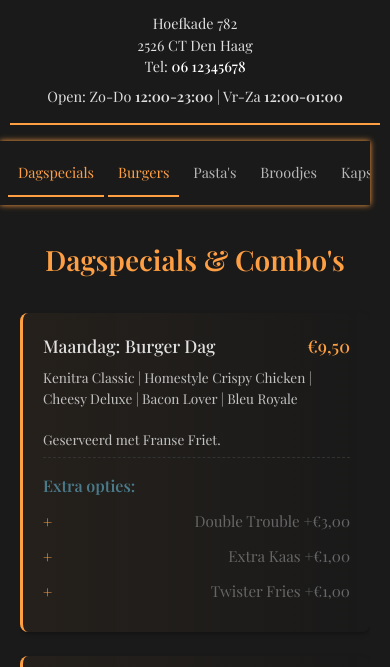
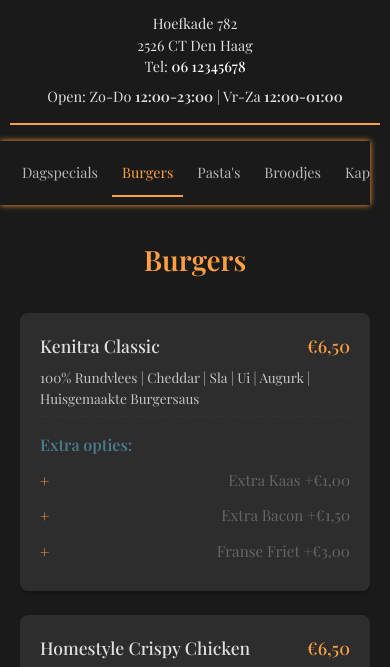
Before and after one commit to Ascheraf/EetCafe-Kenitra, a website: page index.html in a window 390 px wide. Both pictures are taken after a click on the button "Burgers". Shown: the part 109-776 px from the top of the page. Drawn offline with nearby package versions, Linux system fonts and the light colour scheme; a script that the page names is missing.

Commit message:
Add files via upload

```diff
--- a/index.html
+++ b/index.html
@@ -155,7 +155,7 @@
                     </div>
                     <div class="menu-item special-item">
                         <div class=item-header>
-                            <h3>Do: Smashed Taco's</h3>
+                            <h3>Donderdag: Taco's Dag</h3>
                             <span class=price>€10,00</span>
                         </div>
                         <p class=description>2 Smashed Taco's | Sla | Ui | Huisgemaakte Saus | Franse Friet | Saus naar Keuze<br><br> <strong>Alléén op Do Verkrijgbaar.</strong></p>
@@ -168,7 +168,7 @@
                     </div>
                     <div class="menu-item special-item">
                         <div class=item-header>
-                            <h3>Vr: Pasta Dag</h3>
+                            <h3>Vrijdag: Pasta Dag</h3>
                             <span class=price>€11,50</span>
                         </div>
                         <p class=description><em>Pasta naar Keuze + Frisdrank</em></p>
--- a/mobile.js
+++ b/mobile.js
@@ -315,8 +315,7 @@ class MobileEnhancer {
     }
 
     smoothScrollTo(targetY) {
-        const container = document.querySelector('.menu-container');
-        container.scrollTo({
+        window.scrollTo({
             top: targetY,
             behavior: 'smooth'
         });
--- a/script.js
+++ b/script.js
@@ -29,7 +29,7 @@ document.addEventListener('DOMContentLoaded', () => {
                 menuItems.forEach(item => {
                     const title = item.querySelector('h3')?.textContent.toLowerCase() || '';
                     const description = item.querySelector('.description')?.textContent.toLowerCase() || '';
-                    const isMatch = title.includes(searchTerm) || description.includes(searchTerm;
+                    const isMatch = title.includes(searchTerm) || description.includes(searchTerm);
 
                     item.style.display = isMatch ? 'block' : 'none';
                     if (isMatch) {
@@ -79,11 +79,11 @@ document.addEventListener('DOMContentLoaded', () => {
                     }
                 });
 
-                // Smooth scroll to section
-                const section = document.getElementById(category);
-                if (section) {
-                    section.scrollIntoView({ behavior: 'smooth' });
-                }
+                // Removed the scrollIntoView behavior to prevent automatic scrolling when switching menu sections
+                // const section = document.getElementById(category);
+                // if (section) {
+                //     section.scrollIntoView({ behavior: 'smooth' });
+                // }
             });
         });
 
--- a/styles.css
+++ b/styles.css
@@ -131,13 +131,22 @@ body {
 
 .menu-section {
     display: none;
-    animation: fadeIn 0.5s ease;
-    content-visibility: auto;
-    contain-intrinsic-size: 0 500px;
 }
 
 .menu-section.active {
     display: block;
+    animation: fadeIn 0.3s ease-in-out;
+}
+
+@keyframes fadeIn {
+    from {
+        opacity: 0;
+        transform: translateY(10px);
+    }
+    to {
+        opacity: 1;
+        transform: translateY(0);
+    }
 }
 
 .menu-section h2 {
@@ -271,17 +280,6 @@ body {
     font-size: 1rem;
 }
 
-@keyframes fadeIn {
-    from {
-        opacity: 0;
-        transform: translateY(10px);
-    }
-    to {
-        opacity: 1;
-        transform: translateY(0);
-    }
-}
-
 @media (max-width: 768px) {
     :root {
         --container-padding: 0.75rem;
@@ -391,151 +389,6 @@ body {
         padding: 0.75rem 1.25rem;
     }
 
-    .menu-nav {
-        justify-content: flex-start;
-        padding: 0.75rem;
-    }
-}
-
-/* Add smooth scrolling for better user experience */
-html {
-    scroll-behavior: smooth;
-}
-
-/* Improve dark mode text contrast */
-[data-theme="dark"] .description {
-    color: #b0b0b0;  /* Lighter gray for better readability */
-}
-
-/* Performance Optimizations */
-@media (prefers-reduced-motion: reduce) {
-    * {
-        animation: none !important;
-        transition: none !important;
-    }
-}
-
-/* Mobile Performance Optimizations */
-@media screen and (max-width: 768px) {
-    body {
-        overflow-y: auto !important;
-        height: auto !important;
-    }
-
-    .menu-container {
-        padding: 0.5rem;
-        contain: content;
-        height: auto;
-        overflow-y: visible;
-    }
-
-    .menu-nav {
-        position: sticky;
-        top: 0;
-        background: var(--background-color);
-        z-index: 100;
-        padding: 0.5rem;
-        contain: layout;
-        overscroll-behavior-x: contain;
-        -webkit-overflow-scrolling: touch;
-        overflow-x: auto;
-        overflow-y: visible;
-    }
-
-    .menu-content {
-        height: auto;
-        overflow-y: visible;
-        padding-bottom: 60px; /* Add some padding at the bottom */
-    }
-
-    .menu-section {
-        height: auto;
-        overflow: visible;
-        contain: layout style paint;
-    }
-
-    .menu-items {
-        display: grid;
-        grid-template-columns: 1fr;
-        gap: 1rem;
-        contain: layout style;
-        height: auto;
-        overflow: visible;
-    }
-
-    .menu-item {
-        contain: content;
-        will-change: transform;
-        transform: translateZ(0);
-        backface-visibility: hidden;
-    }
-
-    /* Remove any fixed heights or overflow restrictions */
-    html, body, #main-content {
-        height: auto !important;
-        overflow: visible !important;
-    }
-
-    /* Optimize animations for mobile */
-    .menu-item:hover {
-        transform: none;
-    }
-
-    /* Reduce motion */
-    @media (prefers-reduced-motion: reduce) {
-        .menu-item {
-            transition: none !important;
-            transform: none !important;
-        }
-
-        .menu-section {
-            animation: none !important;
-        }
-    }
-
-    /* Reduce repaints */
-    .menu-section {
-        contain: layout style paint;
-    }
-
-    /* Optimize touch targets */
-    .category-btn {
-        min-height: 48px;
-        padding: 0.75rem 1rem;
-        touch-action: manipulation;
-    }
-}
-
-/* Loading Performance */
-@media screen {
-    .menu-section:not(.active) {
-        display: none;
-        content-visibility: hidden;
-    }
-
-    .menu-section.active {
-        content-visibility: visible;
-        contain-intrinsic-size: 1px 5000px;
-    }
-}
-
-/* Memory Management */
-@media screen and (max-width: 768px) {
-    img {
-        content-visibility: auto;
-        contain-intrinsic-size: 0 300px;
-    }
-
-    .menu-section:not(.active) {
-        content-visibility: hidden;
-        contain: strict;
-        height: 0;
-        overflow: hidden;
-    }
-}
-
-/* Touch Optimization */
-@media (hover: none) {
     .menu-nav {
         -webkit-overflow-scrolling: touch;
         scroll-snap-type: x mandatory;
```
Also changed, not shown: contact.html (+1 -1 lines).
